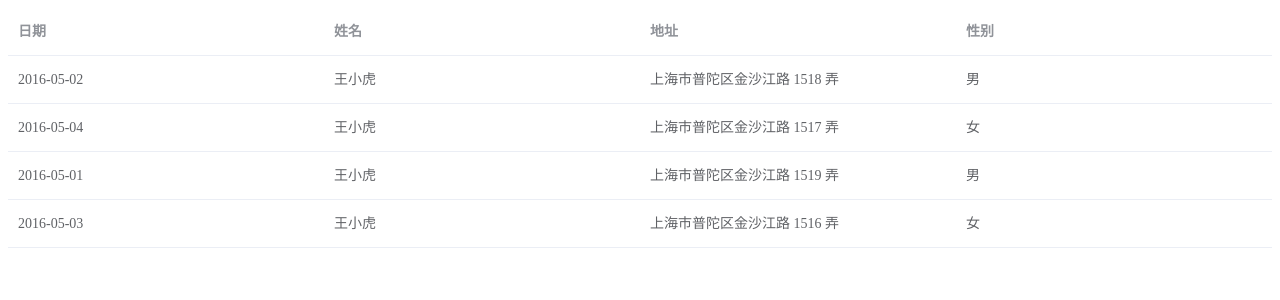
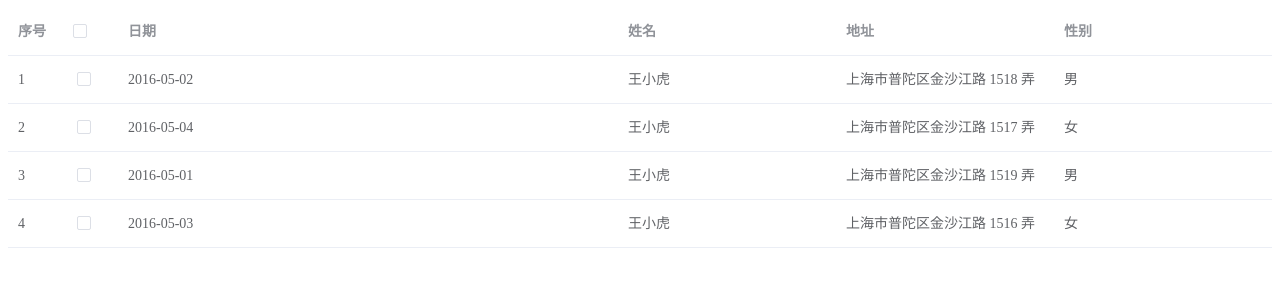
Before and after one commit to WangQingHangSir/homeWork, a Vue app: page /#/ in a window 1280 px wide. Shown: the top 300 px of the page. Built offline with nearby package versions, Linux system fonts and the light colour scheme.

Commit message:
feat(table组件): table组件封装 - 复选框、索引、宽度属性配置

```diff
--- a/src/components/table/index.vue
+++ b/src/components/table/index.vue
@@ -1,11 +1,23 @@
 <template>
   <div>
     <el-table :data="tableData" style="width: 100%">
+      <el-table-column
+        v-if="index"
+        label="序号"
+        type="index"
+        width="55"
+      ></el-table-column>
+      <el-table-column
+        v-if="checkbox"
+        type="selection"
+        width="55"
+      ></el-table-column>
       <el-table-column
         v-for="item in column"
         :key="item.prop"
         :prop="item.prop"
         :label="item.label"
+        :width="item.width"
       ></el-table-column>
     </el-table>
   </div>
@@ -18,7 +30,9 @@ export default {
     column: {
       type: Array,
       default: () => []
-    }
+    },
+    checkbox: Boolean,
+    index: Boolean
   },
   data() {
     return {
--- a/src/views/HomeView.vue
+++ b/src/views/HomeView.vue
@@ -1,17 +1,16 @@
 <template>
   <div class="home">
-    <wqh-table  :column="column"></wqh-table>
+    <wqh-table :column="column" checkbox index></wqh-table>
   </div>
 </template>
 
 <script>
-
 export default {
   name: 'Home',
-  data () {
+  data() {
     return {
       column: [
-        { label: '日期', prop: 'date' },
+        { label: '日期', prop: 'date', width: 500 },
         { label: '姓名', prop: 'name' },
         { label: '地址', prop: 'address' },
         { label: '性别', prop: 'sex' }
@@ -21,8 +20,6 @@ export default {
   components: {
     wqhTable: () => import('../components/table/index.vue')
   },
-  methods: {
-
-  }
+  methods: {}
 }
 </script>
```
